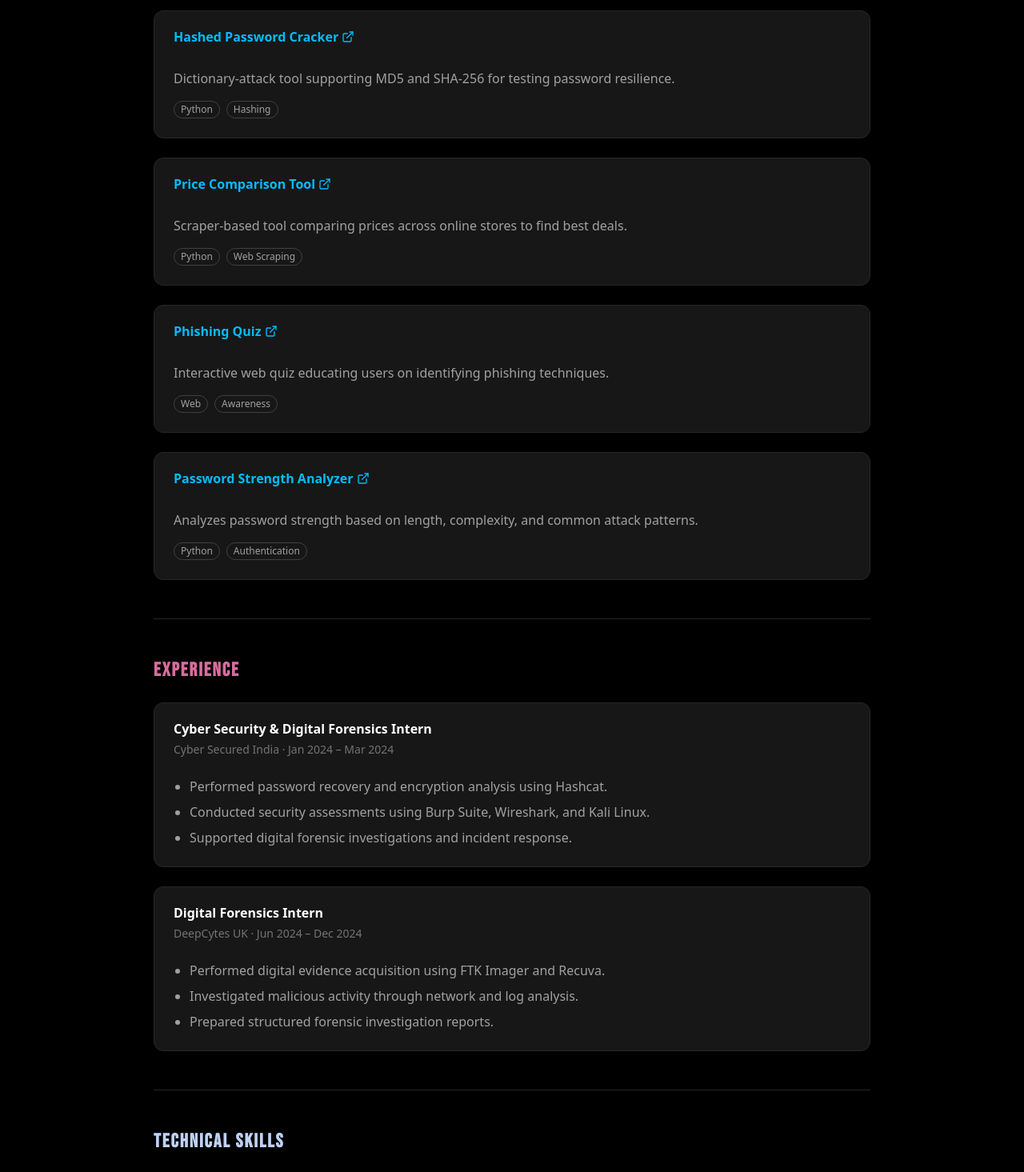
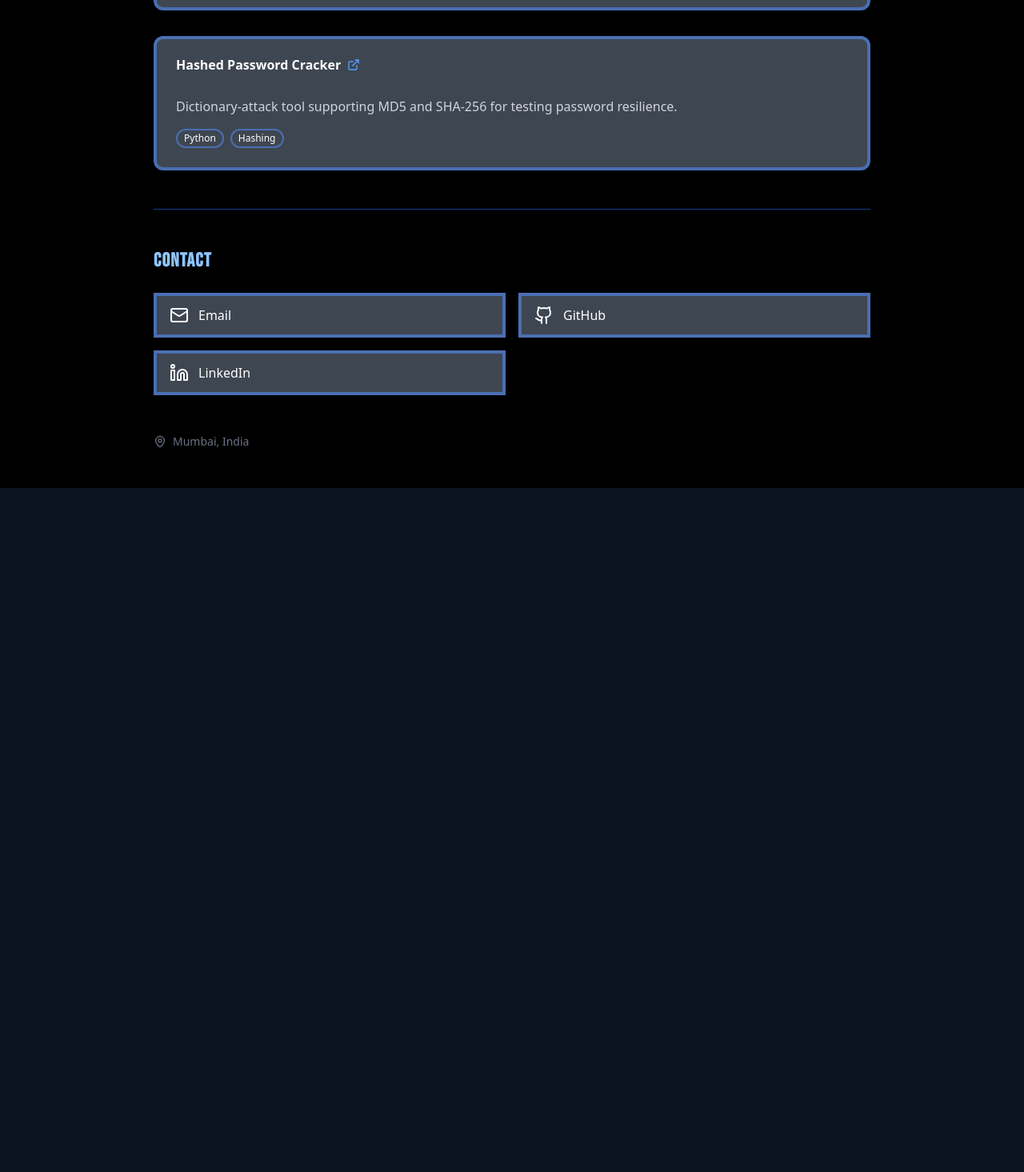
Before and after one commit to yashas0510/portfolio, a React (Vite) app in the folder portfolio/: page / in a window 1280 px wide. Shown: the part 722-2187 px from the top of the page at 80% size. After the commit the page ends 1332 px from the top, so only its background shows below. Built offline with nearby package versions, Linux system fonts and the light colour scheme.

Commit message:
Updated App.tsx

```diff
--- a/portfolio/src/App.tsx
+++ b/portfolio/src/App.tsx
@@ -5,28 +5,32 @@ import { Mail, Github, Linkedin, Phone, ExternalLink, MapPin } from "lucide-reac
 
 export default function App() {
   return (
-    <main className="min-h-screen bg-black text-neutral-200 px-6 md:px-16 py-12 font-sans">
+    <main className="min-h-screen bg-black text-white px-6 md:px-16 py-12 font-sans">
+
       {/* Header */}
       <section className="max-w-4xl mx-auto">
-        <h1 className="text-4xl font-semibold tracking-tight text-white">
+        <h1 className="text-4xl font-bold tracking-wide text-white uppercase">
           Yashas Bansode
         </h1>
-        <p className="mt-2 text-[#FF6347] font-medium">
+        <p className="mt-2 text-blue-400 font-medium">
           Cybersecurity Enthusiast
         </p>
-        <p className="mt-4 max-w-2xl text-neutral-400 leading-relaxed">
+        <p className="mt-4 max-w-2xl text-gray-400 leading-relaxed">
           Motivated cybersecurity enthusiast with experience in digital forensics,
           OSINT tools, web development, network security, and ethical hacking.
           Proficient in Burp Suite, Shodan, Kali Linux, and modern web technologies.
         </p>
       </section>
 
-      <Separator className="my-12 max-w-4xl mx-auto bg-neutral-800" />
+      <Separator className="my-12 max-w-4xl mx-auto bg-blue-900" />
 
       {/* Projects */}
       <section className="max-w-4xl mx-auto">
-        <h2 className="text-2xl font-semibold mb-6">Projects</h2>
-        <div className="grid gap-6">
+        <h2 className="text-2xl font-bold mb-6 uppercase tracking-wider text-blue-300">
+          Projects
+        </h2>
+
+        <div className="grid gap-8">
           <Project
             title="Port Scanner"
             link="https://github.com/yashas0510/Port-Scanner"
@@ -45,142 +49,76 @@ export default function App() {
             description="Dictionary-attack tool supporting MD5 and SHA-256 for testing password resilience."
             tags={["Python", "Hashing"]}
           />
-          <Project
-            title="Price Comparison Tool"
-            link="https://github.com/yashas0510/Price-Comparison-Tool"
-            description="Scraper-based tool comparing prices across online stores to find best deals."
-            tags={["Python", "Web Scraping"]}
-          />
-          <Project
-            title="Phishing Quiz"
-            link="https://github.com/yashas0510/Phishing-Quiz"
-            description="Interactive web quiz educating users on identifying phishing techniques."
-            tags={["Web", "Awareness"]}
-          />
-          <Project
-            title="Password Strength Analyzer"
-            link="https://github.com/yashas0510/Password-Strength-Analyzer-"
-            description="Analyzes password strength based on length, complexity, and common attack patterns."
-            tags={["Python", "Authentication"]}
-          />
         </div>
       </section>
 
-      <Separator className="my-12 max-w-4xl mx-auto bg-neutral-800" />
-
-      {/* Experience */}
-      <section className="max-w-4xl mx-auto">
-        <h2 className="text-2xl font-semibold mb-6 text-[#D96C9F]">
-          Experience
-        </h2>
-
-        <div className="space-y-6">
-          <Experience
-            role="Cyber Security & Digital Forensics Intern"
-            org="Cyber Secured India"
-            period="Jan 2024 – Mar 2024"
-            points={[
-              "Performed password recovery and encryption analysis using Hashcat.",
-              "Conducted security assessments using Burp Suite, Wireshark, and Kali Linux.",
-              "Supported digital forensic investigations and incident response."
-            ]}
-          />
-
-          <Experience
-            role="Digital Forensics Intern"
-            org="DeepCytes UK"
-            period="Jun 2024 – Dec 2024"
-            points={[
-              "Performed digital evidence acquisition using FTK Imager and Recuva.",
-              "Investigated malicious activity through network and log analysis.",
-              "Prepared structured forensic investigation reports."
-            ]}
-          />
-        </div>
-      </section>
-
-      <Separator className="my-12 max-w-4xl mx-auto bg-neutral-800" />
-
-      {/* Skills */}
-      <section className="max-w-4xl mx-auto">
-        <h2 className="text-2xl font-semibold mb-6">Technical Skills</h2>
-        <div className="flex flex-wrap gap-2">
-          {[
-            "Python", "Flask", "HTML5", "CSS3", "JavaScript", "PHP", "SQL",
-            "Kali Linux", "Burp Suite", "Metasploit", "Nmap", "Wireshark",
-            "Hashcat", "Hydra", "Autopsy", "FTK Imager", "Shodan"
-          ].map(skill => (
-            <Badge key={skill} variant="outline" className="border-neutral-700 text-neutral-300">
-              {skill}
-            </Badge>
-          ))}
-        </div>
-      </section>
-
-      <Separator className="my-12 max-w-4xl mx-auto bg-neutral-800" />
+      <Separator className="my-12 max-w-4xl mx-auto bg-blue-900" />
 
       {/* Contact */}
       <section className="max-w-4xl mx-auto">
-        <h2 className="text-2xl font-semibold mb-6 text-[#9B111E]">
+        <h2 className="text-2xl font-bold mb-6 uppercase tracking-wider text-blue-300">
           Contact
         </h2>
 
         <div className="grid sm:grid-cols-2 gap-4">
-          <ContactItem icon={<Mail />} href="mailto:yashas.bansode2003@gmail.com" text="yashas.bansode2003@gmail.com" />
-          <ContactItem icon={<Phone />} href="tel:+917506644771" text="+91 7506644771" />
-          <ContactItem icon={<Github />} href="https://github.com/yashas0510" text="github.com/yashas0510" />
-          <ContactItem icon={<Linkedin />} href="https://www.linkedin.com/in/yashas-bansode-70400826b/" text="linkedin.com/in/yashas-bansode" />
+          <ContactItem icon={<Mail />} href="mailto:yashas.bansode2003@gmail.com" text="Email" />
+          <ContactItem icon={<Github />} href="https://github.com/yashas0510" text="GitHub" />
+          <ContactItem icon={<Linkedin />} href="https://linkedin.com" text="LinkedIn" />
         </div>
       </section>
 
-      <Separator className="my-12 max-w-4xl mx-auto bg-neutral-800" />
-
-      <footer className="max-w-4xl mx-auto text-sm text-neutral-500 flex items-center gap-2">
+      <footer className="max-w-4xl mx-auto text-sm text-gray-500 mt-12 flex items-center gap-2">
         <MapPin className="w-4 h-4" />
-        Mumbai, India · English, German, Marathi, Hindi
+        Mumbai, India
       </footer>
     </main>
   )
 }
 
-/* ---------- Components ---------- */
+/* ------------------ COMPONENTS ------------------ */
 
 function Project({ title, link, description, tags }: any) {
   return (
-    <Card className="border-neutral-800 bg-neutral-900">
+    <Card
+      className="
+        bg-[#3e4651]
+        border-4 border-[#4a6fb3]
+        shadow-[8px_8px_0px_#000]
+        transition-all duration-200
+        hover:-translate-y-1
+        hover:border-[#5d87d6]
+      "
+    >
       <CardHeader>
-        <CardTitle className="flex items-center gap-2">
-          <a href={link} target="_blank" className="text-sky-400 hover:underline flex gap-1">
+        <CardTitle>
+          <a
+            href={link}
+            target="_blank"
+            className="text-white flex items-center gap-2"
+          >
             {title}
-            <ExternalLink className="w-4 h-4" />
+            <ExternalLink className="w-4 h-4 text-blue-400" />
           </a>
         </CardTitle>
       </CardHeader>
+
       <CardContent>
-        <p className="text-neutral-400 mb-4">{description}</p>
+        <p className="text-gray-300 mb-4">{description}</p>
+
         <div className="flex flex-wrap gap-2">
           {tags.map((t: string) => (
-            <Badge key={t} variant="outline" className="border-neutral-700 text-neutral-400">
+            <Badge
+              key={t}
+              className="
+                border-2 border-[#4a6fb3]
+                text-white
+                bg-transparent
+              "
+            >
               {t}
             </Badge>
           ))}
         </div>
-      </CardContent>
-    </Card>
-  )
-}
-
-function Experience({ role, org, period, points }: any) {
-  return (
-    <Card className="border-neutral-800 bg-neutral-900">
-      <CardHeader>
-        <CardTitle>{role}</CardTitle>
-        <p className="text-sm text-neutral-500">{org} · {period}</p>
-      </CardHeader>
-      <CardContent>
-        <ul className="list-disc pl-5 space-y-2 text-neutral-400">
-          {points.map((p: string) => <li key={p}>{p}</li>)}
-        </ul>
       </CardContent>
     </Card>
   )
@@ -191,7 +129,15 @@ function ContactItem({ icon, href, text }: any) {
     <a
       href={href}
       target="_blank"
-      className="flex items-center gap-3 border border-neutral-800 bg-neutral-900 rounded-lg px-4 py-3 hover:border-neutral-600 transition"
+      className="
+        flex items-center gap-3
+        border-4 border-[#4a6fb3]
+        bg-[#3e4651]
+        px-4 py-3
+        shadow-[6px_6px_0px_#000]
+        hover:-translate-y-1
+        transition-all
+      "
     >
       {icon}
       <span>{text}</span>
```
